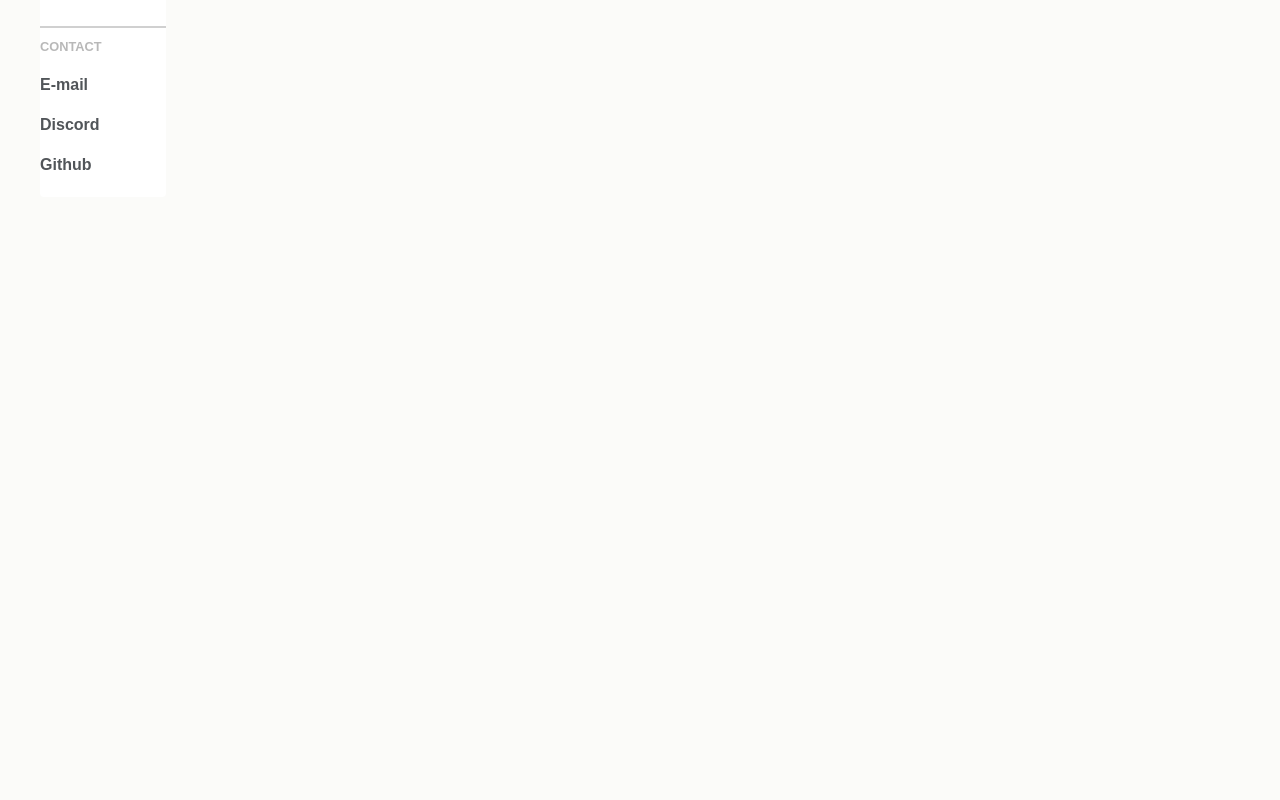
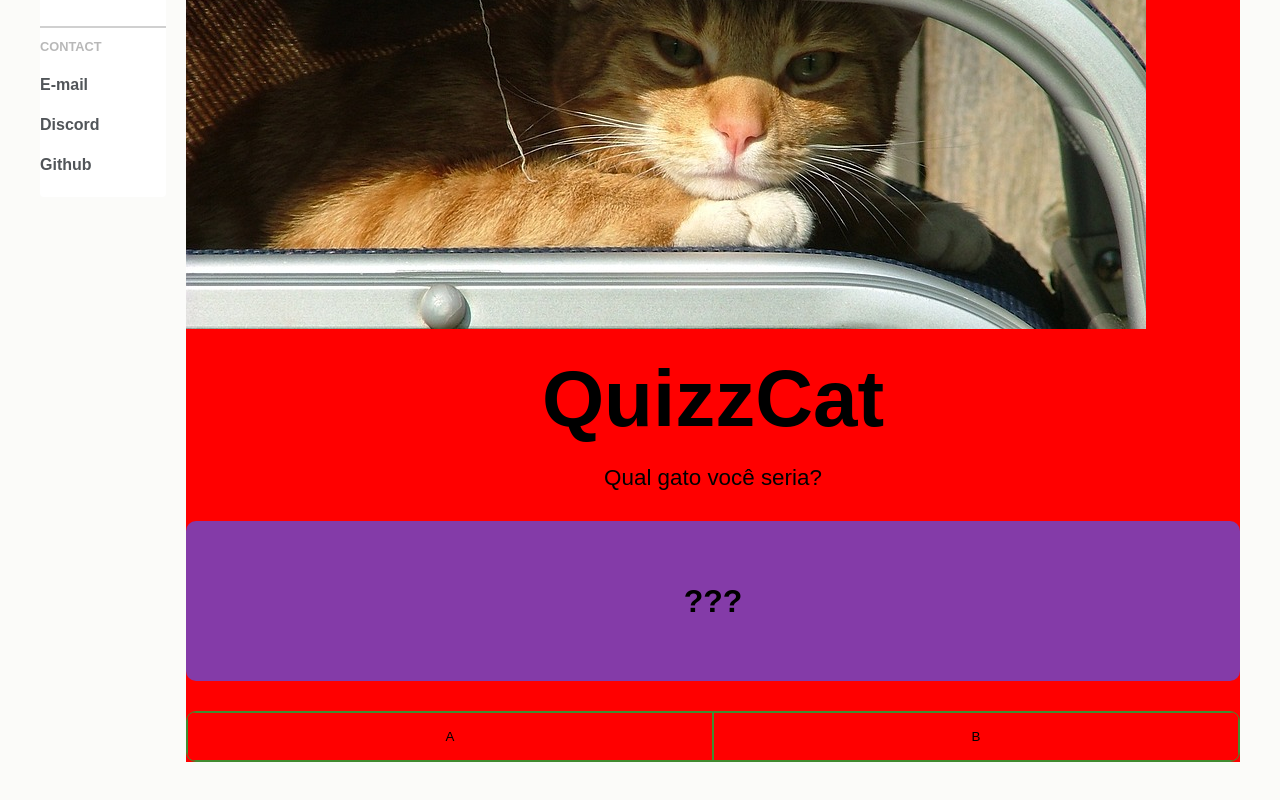
Before and after one commit to refusado/cat-blog-angular, an Angular app: page /quizz/1 in a window 1280 px wide. Before the commit this address led to /. Shown: the part 194-994 px from the top of the page. Before the commit the page ends 800 px from the top, so only its background shows below. Built offline with nearby package versions, Linux system fonts and the light colour scheme.

Commit message:
feat: implementando sistema de páginas com quizzes

```diff
--- a/src/app/app-routing.module.ts
+++ b/src/app/app-routing.module.ts
@@ -1,3 +1,4 @@
+import { QuizzComponent } from './pages/quizz-page/quizz/quizz.component';
 import { NgModule } from '@angular/core';
 import { RouterModule, Routes } from '@angular/router';
 import { HomeComponent } from './pages/home-page/home/home.component';
@@ -11,6 +12,10 @@ const routes: Routes = [
   {
     path: 'article/:id',
     component: ArticleComponent
+  },
+  {
+    path: 'quizz/:id',
+    component: QuizzComponent
   }
 ];
 
--- a/src/app/app.module.ts
+++ b/src/app/app.module.ts
@@ -6,10 +6,12 @@ import { BrowserModule } from '@angular/platform-browser';
 
 import { AppRoutingModule } from './app-routing.module';
 import { AppComponent } from './app.component';
+import { QuizzComponent } from './pages/quizz-page/quizz/quizz.component';
 
 @NgModule({
   declarations: [
     AppComponent,
+    QuizzComponent,
   ],
   imports: [
     BrowserModule,
--- /dev/null
+++ b/src/app/data/quizz-questions.json
@@ -0,0 +1,56 @@
+[
+  {
+    "id": "0",
+    "title": "Qual gato você seria?",
+    "banner": "./assets/blog-img2.jpg",
+    "questions":[
+      {
+        "id": 1,
+        "question": "???",
+        "options":[
+          {"id": 1, "name": "A", "alias": "A"},
+          {"id": 2, "name": "B", "alias": "B"}
+        ]
+      },
+      {
+        "id": 2,
+        "question": "?????",
+        "options":[
+          {"id": 1, "name": "A", "alias": "A"},
+          {"id": 2, "name": "B", "alias": "B"}
+        ]
+      }
+    ],
+    "results": {
+      "A": "Resposta A",
+      "B": "Resposta B"
+    }
+  },
+  {
+    "id": "0",
+    "title": "Qual gato você deve ter",
+    "banner": "./assets/blog-img1.jpg",
+    "questions":[
+      {
+        "id": 1,
+        "question": "???",
+        "options":[
+          {"id": 1, "name": "A", "alias": "A"},
+          {"id": 2, "name": "B", "alias": "B"}
+        ]
+      },
+      {
+        "id": 2,
+        "question": "???",
+        "options":[
+          {"id": 1, "name": "A", "alias": "A"},
+          {"id": 2, "name": "B", "alias": "B"}
+        ]
+      }
+    ],
+    "results": {
+      "A": "Resposta A",
+      "B": "Resposta B"
+    }
+  }
+]
--- a/src/app/pages/home-page/card-cover/card-cover.component.html
+++ b/src/app/pages/home-page/card-cover/card-cover.component.html
@@ -22,7 +22,7 @@
   </div>
   <div class="card-cover__main">
     <h3 class="card-cover__title">
-      <a href="https://refusado.github.io/buzzfeed-angular/" target="_blank">
+      <a [routerLink]="['quizz', id]">
         Descubra qual gato você seria com base na sua personalidade
       </a>
     </h3>
@@ -33,6 +33,6 @@
     </p>
   </div>
   <div class="card-cover__footer">
-    <a href="https://refusado.github.io/buzzfeed-angular/" target="_blank">Read more</a>
+    <a [routerLink]="['quizz', id]">Read more</a>
   </div>
 </section>
--- a/src/app/pages/home-page/card-cover/card-cover.component.ts
+++ b/src/app/pages/home-page/card-cover/card-cover.component.ts
@@ -6,6 +6,7 @@ import { Component, OnInit } from '@angular/core';
   styleUrls: ['./card-cover.component.css', './card-cover.component.desktop.css']
 })
 export class CardCoverComponent implements OnInit {
+  id = 1;
 
   constructor() { }
 
--- /dev/null
+++ b/src/app/pages/quizz-page/quizz/quizz.component.css
@@ -0,0 +1,75 @@
+.quizz__container {
+  background-color: red;
+}
+
+.quizz__header h1 {
+  text-align: center;
+  font-size: 5rem;
+  margin: 20px 0;
+}
+
+.quizz__header h2 {
+  font-weight: 100;
+  text-align: center;
+  margin-bottom: 30px;
+  font-size: 1.4rem;
+}
+
+.quizz__question h3 {
+  background-color: #843ba8;
+  display: flex;
+  justify-content: center;
+  align-items: center;
+  min-height: min(200px, 20vh);
+  padding: 30px;
+  font-size: 2rem;
+  text-align: center;
+  border-radius: 10px;
+}
+
+.quizz__options {
+  margin: 30px 0;
+  display: flex;
+  flex-flow: row wrap;
+  justify-content: space-between;
+
+  border: 1px solid #408c31;
+  border-radius: 10px;
+  overflow: hidden;
+}
+
+.quizz__option-btn {
+  background-color: transparent;
+  flex-grow: 1;
+  min-width: 30%;
+  padding: 16px;
+  border: 1px solid #408c31;
+
+  cursor: pointer;
+  transition: 200ms;
+}
+
+.quizz__option-btn:hover {
+  background-color: #408c31;
+}
+
+.quizz__result {
+  background-color: #00000042;
+  display: flex;
+  flex-flow: column nowrap;
+  gap: 14px;
+  justify-content: center;
+  align-items: center;
+  min-height: 200px;
+  padding: 30px;
+  border-radius: 10px;
+}
+
+.quizz__result h3 {
+  font-size: 1.2rem;
+}
+
+.quizz__result p {
+  font-size: 2.2rem;
+  color: #cb64ff;
+}
--- /dev/null
+++ b/src/app/pages/quizz-page/quizz/quizz.component.html
@@ -0,0 +1,28 @@
+<div class="quizz__container">
+  <a [routerLink]="''" class="article__back"><< Voltar</a>
+  <div class="article__banner">
+    <img src="{{ bannerImage }}" alt="Banner">
+  </div>
+  <div class="quizz__header">
+    <h1>QuizzCat</h1>
+    <h2>{{ title }}</h2>
+  </div>
+
+  <div *ngIf="!finished" class="quizz__question">
+    <h3>{{ currentQuestion.question }}</h3>
+  </div>
+
+  <div *ngIf="!finished" class="quizz__options">
+    <button class="quizz__option-btn"
+      *ngFor="let option of currentQuestion.options; let i = index"
+      (click)="selectAnswer(option.alias)"
+    >
+    {{ option.name }}
+    </button>
+  </div>
+
+  <div *ngIf="finished" class="quizz__result">
+    <h3>Seu resultado: </h3>
+    <p>{{ selectedAnswer }}</p>
+  </div>
+</div>
--- /dev/null
+++ b/src/app/pages/quizz-page/quizz/quizz.component.ts
@@ -0,0 +1,75 @@
+import { Component, OnInit } from '@angular/core';
+import QUESTIONS from '../../../data/quizz-questions.json';
+
+@Component({
+  selector: 'app-quizz',
+  templateUrl: './quizz.component.html',
+  styleUrls: ['./quizz.component.css']
+})
+export class QuizzComponent implements OnInit {
+  private id: number = 0;
+  private quizz: any;
+
+  title: string = "";
+  bannerImage: string = "";
+  questions: any;
+  currentQuestion: any;
+
+  answers: string[] = [];
+  selectedAnswer: string = "";
+  questionMaxIndex: number = 0;
+
+  questionIndex: number = 0;
+
+  finished: boolean = false;
+
+  ngOnInit(): void {
+    this.quizz = QUESTIONS[this.id];
+
+    if (this.quizz) {
+      this.questions = this.quizz.questions;
+      this.finished = false;
+
+      this.title = this.quizz.title;
+      this.bannerImage = this.quizz.banner;
+      this.currentQuestion = this.questions[this.questionIndex];
+
+      this.questionIndex = 0;
+      this.questionMaxIndex = this.questions.length;
+    }
+
+  }
+
+  selectAnswer(value: string) {
+    this.answers.push(value);
+    this.nextStep();
+  }
+
+  async nextStep() {
+    this.questionIndex++;
+
+    if (this.questionMaxIndex > this.questionIndex) {
+      this.currentQuestion = this.questions[this.questionIndex]
+    } else {
+      this.finished = true;
+      const result: string = await this.checkResult(this.answers);
+
+      this.selectedAnswer = this.quizz.results[result as keyof typeof this.quizz.results];
+    }
+  }
+
+  async checkResult(answers: string[]) {
+    const result = answers.reduce((prev, curr, i, arr) => {
+      if (
+        arr.filter(item => item === prev).length >
+        arr.filter(item => item === curr).length
+      ) {
+        return prev;
+      } else {
+        return curr;
+      }
+    });
+
+    return result;
+  }
+}
--- a/tsconfig.json
+++ b/tsconfig.json
@@ -4,6 +4,8 @@
   "compilerOptions": {
     "baseUrl": "./",
     "outDir": "./dist/out-tsc",
+    "resolveJsonModule": true,
+    "allowSyntheticDefaultImports": true,
     "forceConsistentCasingInFileNames": true,
     "strict": true,
     "noImplicitOverride": true,
```
